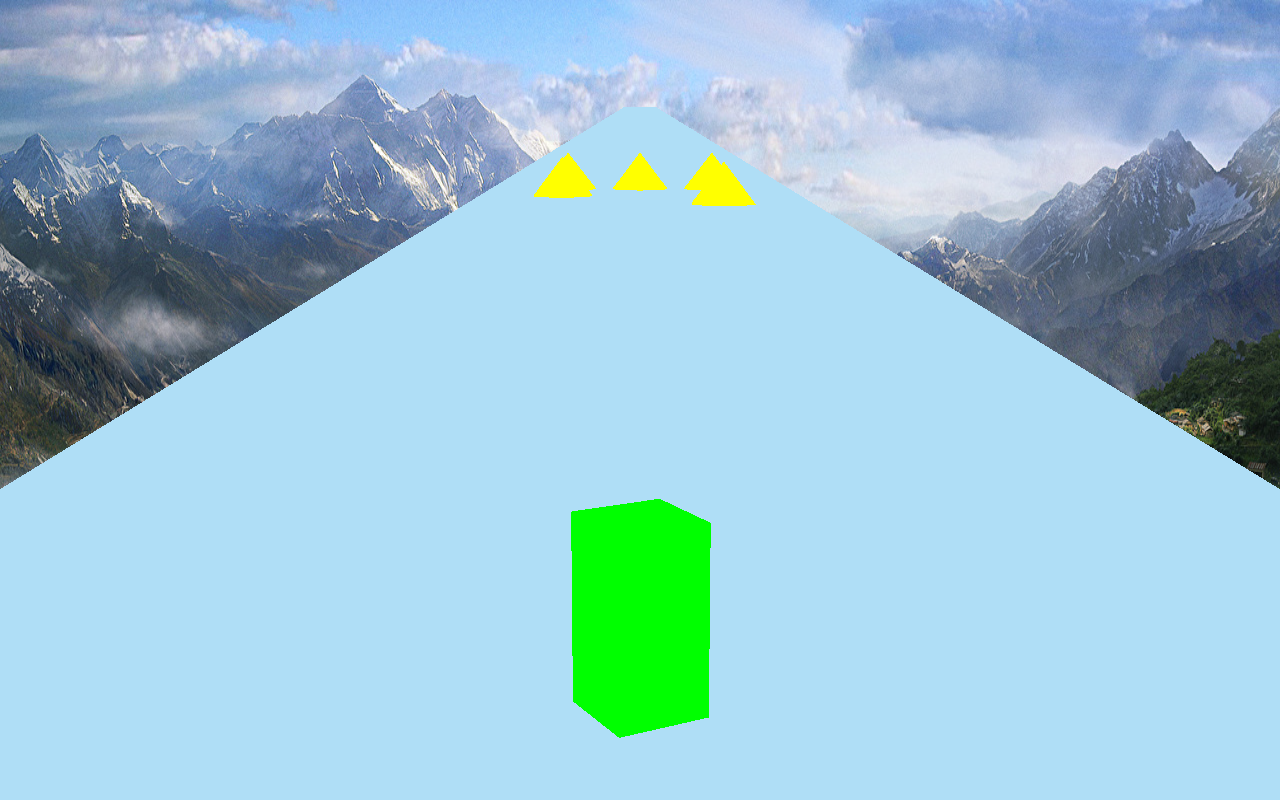
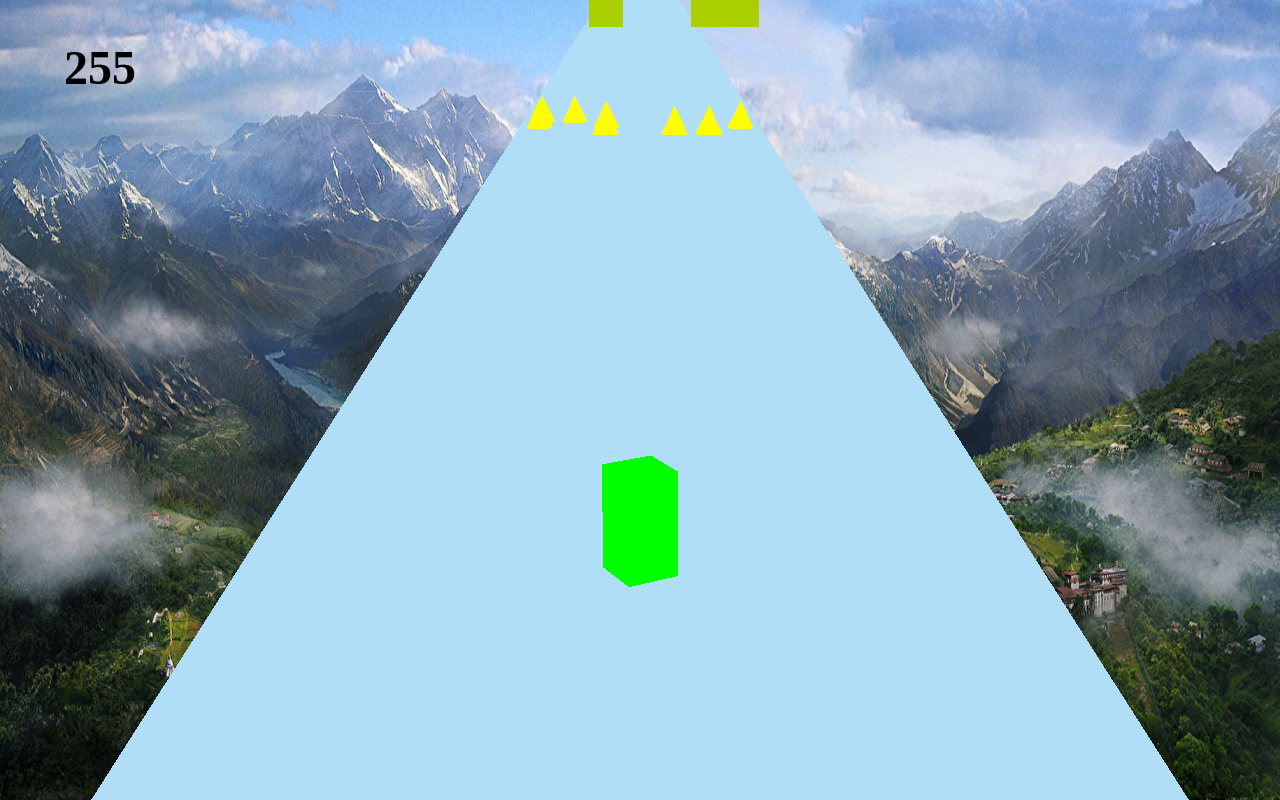
Before and after one commit to Eliasf1912/GameWeb, a website: page index.html in a window 1280 px wide. Drawn offline with nearby package versions, Linux system fonts and the light colour scheme; animation ran at ten frames a second.

Commit message:
final version

```diff
--- a/index.html
+++ b/index.html
@@ -6,18 +6,36 @@
         <meta charset="UTF-8">
         <meta http-equiv="X-UA-Compatible" content="IE=edge">
         <meta name="viewport" content="width=device-width, initial-scale=1.0">
+        <link rel="stylesheet" href="style.css">
         <title>Elias's Runner</title>
         <style>
             body{
                 margin: 0;
                 background-image: url("assets/bg-farcry.jpg");
+                background-size: cover;
+                background-repeat: no-repeat;
+                overflow: hidden;
             }
         </style>
     </head>
 
     <body>
 
-        <div id="container"></div>
+        <div id="container">
+
+            <div id="score">
+
+                <span>0</span>
+
+            </div>
+
+            <div id="fin">
+
+                <h1>Restart</h1>
+
+            </div>
+
+        </div>
 
         <script async src="https://unpkg.com/es-module-shims@1.3.6/dist/es-module-shims.js"></script>
 
--- a/js/index.js
+++ b/js/index.js
@@ -1,7 +1,7 @@
 const container = document.getElementById('container');
 
 import * as THREE from 'three';
-import { Camera } from 'three';
+import { Camera, CubeReflectionMapping } from 'three';
 
 //La scéne
 const scene = new THREE.Scene();
@@ -14,9 +14,9 @@ bg_loader.load('./assets/bg-farcry.jpg', function(texture){
 
 // Caméra
 const camera = new THREE.PerspectiveCamera(30, window.innerWidth / window.innerHeight, 0.1, 1000);
-camera.position.z = 1.5;
-camera.position.y = 4;
-camera.rotation.set(-0.2, 0, 0);
+camera.position.z = 7;
+camera.position.y = 7;
+camera.rotation.set(-0.3, 0, 0);
 
 // Rendu
 const renderer = new THREE.WebGLRenderer();
@@ -25,7 +25,7 @@ renderer.setSize(window.innerWidth, window.innerHeight);
 document.body.appendChild( renderer.domElement );
 
 // -------------------- Perso -------------------- //
-const geometry = new THREE.BoxGeometry(0.5, 4, 0.5);
+const geometry = new THREE.BoxGeometry(0.5, 1, 0.5);
 const material = new THREE.MeshBasicMaterial({ color: 0x00ff00 });
 const cube = new THREE.Mesh(geometry, material);
 
@@ -35,10 +35,10 @@ scene.add(cube);
 // on change la position du cube sur la scéne
 cube.position.z = -5.5;
 cube.position.x = 0;
-cube.position.y = 0;
+cube.position.y = 2;
 
 // -------------------- Parcel -------------------- //
-const ParcelGeometry = new THREE.BoxGeometry(10, 2, 1000);
+const ParcelGeometry = new THREE.BoxGeometry(8, 2, 1000);
 const ParcelMaterial = new THREE.MeshBasicMaterial({ color: 0xAFDEF6 });
 const parcel = new THREE.Mesh(ParcelGeometry, ParcelMaterial);
 
@@ -49,34 +49,84 @@ parcel.position.set(0,0,-8)
 scene.add(parcel);
 
 // -------------------- Pique -------------------- //
-const piqueGeometry = new THREE.ConeGeometry(0.4,0.5,10);
+const piqueGeometry = new THREE.ConeGeometry(0.4,0.8,10);
 const piqueMaterial = new THREE.MeshBasicMaterial({color: 0xffff00});
+const pique = new THREE.Mesh(piqueGeometry,piqueMaterial);
 
-// tab pour les pics
-const tabPic = [];
+// -------------------- Mur -------------------- //
+const murGeometry = new THREE.PlaneGeometry( 1, 1 );
+const murMaterial = new THREE.MeshBasicMaterial( {color: 0xfaaCf00, side: THREE.DoubleSide} )
+const mur = new THREE.Mesh(piqueGeometry,piqueMaterial);
+
+
+// tab pour les obstacles
+const obstacles = [];
 
 // crée des piques
-function creatPic(){
+function wallObstacle(){
+	generateobstacle(murGeometry,murMaterial,5,"Mur");
+}
 
-	let NbPic = Math.floor((Math.random()*4) + 1);
+function picObstacle(){
+	generateobstacle(piqueGeometry,piqueMaterial,2,"pique");
+}
+
+
+function generateobstacle(geometry,material,Posy,N){
+	let NbPic = Math.floor((Math.random()*5) + 2);
 
 	for(let p = 0; p < NbPic; p++){
-		let Px = Math.floor((Math.random()*3 - 1));
-		console.log(Px);
-		const pique = new THREE.Mesh(piqueGeometry, piqueMaterial);
+
+		// console.log(Px);
+		let Px = Math.floor((Math.random()*7 - 3));
+		const obstacle = new THREE.Mesh(geometry, material);
 		// change sa postion sur l'axe x
-		pique.position.x = Px;
-		pique.position.z = -20;
-		pique.position.y = 3;
+		obstacle.position.x = Px;
+		obstacle.position.z = -40;
+		obstacle.position.y = Posy;
 		// je l'ajoute à la scéne
-		scene.add(pique);
-		console.log("moi");
-		tabPic.push(pique);
+		scene.add(obstacle);
+		// console.log("moi");
+		obstacle.name = N;
+		// console.log(obstacle.name)
+		obstacles.push(obstacle);
 	}
 }
 
 // spawn des piques
-setInterval(creatPic,1500);
+setInterval(wallObstacle,3300);
+setInterval(picObstacle,1500);
+
+// variable pour le jump
+let canJump = true;
+let jump_up = "up";
+let gravity = 1;
+let triggerJump = false;
+
+// function jump
+function jump(){
+
+	if(jump_up === "up"){
+		if(cube.position.y <= 5){
+			cube.position.y +=0.1;
+		}
+		else{
+			jump_up = "down";
+		}
+	}
+	else if( jump_up === "down" ){
+		if(cube.position.y >= 2){
+			cube.position.y-=0.1;
+		}
+		else{
+			jump_up = "up";
+			triggerJump = false;
+		}
+	}
+}
+
+// btn restart
+const btnRestart = document.getElementById("fin");
 
 // function pour bouger le cube(joueurs)
 function MovePlayer(){
@@ -85,23 +135,30 @@ function MovePlayer(){
 			switch(event.key){
 
 				case 'ArrowUp':
-					cube.position.y +=0.001;
-					console.log(cube.position.y)
+					if(!triggerJump){
+						triggerJump = true;
+					}
 					break;
 
 				case 'ArrowDown':
-					cube.position.y -= 0.0001;
-					console.log(cube.position.y)
+					if(cube.position.y >= 2){
+						cube.position.y = 2;
+						console.log(cube.position.y)
+					}
 					break;
 
 				case 'ArrowLeft':
-					cube.position.x -= 0.002;
-					console.log(cube.position.x)
+					if(cube.position.x >= -3){
+						cube.position.x -= 0.002;
+						console.log(cube.position.x)
+					}
 					break;
 
 				case 'ArrowRight':
-					cube.position.x += 0.002;
-					console.log(cube.position.x);
+					if(cube.position.x <= 3){
+						cube.position.x += 0.002;
+						console.log(cube.position.x);
+					}
 					break;
 
 			}
@@ -111,53 +168,100 @@ function MovePlayer(){
 	});
 }
 
-// pour ne pas sortir des limites
-function limitWall(){
+// function pour détecter les colllisions
+let hit;
+let IsAnime = true;
+function colisionCheck(){
+	hit = false;
+	for( let c = 0; c < obstacles.length; c++){
+		if( obstacles[c].name === "pique"){
+			if((cube.position.x + cube.geometry.parameters.width > obstacles[c].position.x) && (cube.position.x - cube.geometry.parameters.width < obstacles[c].position.x)){
+				if((cube.position.y + cube.geometry.parameters.width > obstacles[c].position.y) && (cube.position.y - cube.geometry.parameters.width < obstacles[c].position.y)){
+					if((obstacles[c].position.z > (cube.position.z - 0.1)) && (obstacles[c].position.z < (cube.position.z + .1))){
+						hit = true;
+						IsAnime = false;
+						console.log(hit);
+						cancelAnimationFrame(requestId);
+						btnRestart.style.display = "flex";
+					}
+				}
+			}
+		}
+		else{
+			if((cube.position.x + cube.geometry.parameters.width > obstacles[c].position.x) && (cube.position.x - cube.geometry.parameters.width < obstacles[c].position.x)){
+				if((cube.position.y + cube.geometry.parameters.width > obstacles[c].position.y) && (cube.position.y - cube.geometry.parameters.width < obstacles[c].position.y)){
+					if((obstacles[c].position.z > (cube.position.z - 0.1)) && (obstacles[c].position.z < (cube.position.z + .1))){
+						hit = true;
+						IsAnime = false;
+						console.log(hit);
+						cancelAnimationFrame(requestId);
+						btnRestart.style.display = "flex";
+					}
+				}
+			}
+		}
 
-	// left
-	if(cube.position.x < -3){
-		cube.position.x =-3;
-	};
-
-	// right
-	if(cube.position.x > 3){
-		cube.position.x = 3;
-	};
-
-	// bottom
-	if(cube.position.y < 0){
-		cube.position.y = 0;
-	};
+	}
 }
 
-console.log(camera);
-console.log(scene);
+// restart the game
+btnRestart.addEventListener("click", function(e){
+	// e.preventDefault();
+	window.location.href = "index.html";
+	btnRestart.style.display = "none"
+})
+
+// score
+
+const SS = document.getElementById('score');
+
+let score = 0;
+function scoreUp(){
+	if(IsAnime = true){
+		score += 5;
+		SS.innerText = score;
+	}
+}
+
+let requestId;
+
+
+// console.log(camera);
+// console.log(scene);
 console.log(cube);
-console.log(container);
-console.log(camera.position);
-console.log(ParcelMaterial);
+// console.log(container);
+// console.log(camera.position);
+// console.log(ParcelMaterial);
 
 function animate(){
-	requestAnimationFrame(animate);
+	requestId = requestAnimationFrame(animate);
 	renderer.render(scene,camera);
 
 	// test
 	cube.rotation.y += 0.01;
 
-	for(let i =0; i<tabPic.length; i++){
+	for(let i =0; i<obstacles.length; i++){
 		// défilement des piques
-		tabPic[i].position.z += 0.1;
+		obstacles[i].position.z += 0.1;
 		// suppresion des pics
-		if(tabPic[i].position.z > camera.position.z){
-			console.log(tabPic);
-			tabPic.shift();
+		if(obstacles[i].position.z > camera.position.z){
+			// console.log(obstacles[i].uuid);
+			obstacles.shift();
 		}
 	};
 
 	// move player
 	MovePlayer();
 
-	// regarde les limites
-	limitWall()
+	if(triggerJump){
+		jump();
+	}
+
+	// colision
+ 	colisionCheck()
+
+	//score
+	scoreUp();
+
 }
 animate();
--- /dev/null
+++ b/style.css
@@ -0,0 +1,34 @@
+*{
+    box-sizing: border-box;
+
+}
+
+#fin{
+    position: absolute;
+    top: 40%;
+    left: 38%;
+    padding: 4rem;
+    display: none;
+    align-items: center;
+    justify-content: center;
+    font-family: 'Franklin Gothic Medium', 'Arial Narrow', Arial, sans-serif;
+    cursor: pointer;
+}
+
+#fin h1{
+    color: white;
+    background-color: green;
+    padding: 0.5rem 1rem;
+    border-radius: 20px;
+    font-size: 3rem;
+    text-transform: uppercase;
+}
+
+#score{
+    color: black;
+    font-size: 3rem;
+    position: absolute;
+    top: 5%;
+    left: 5%;
+    font-weight: bold;
+}
```
